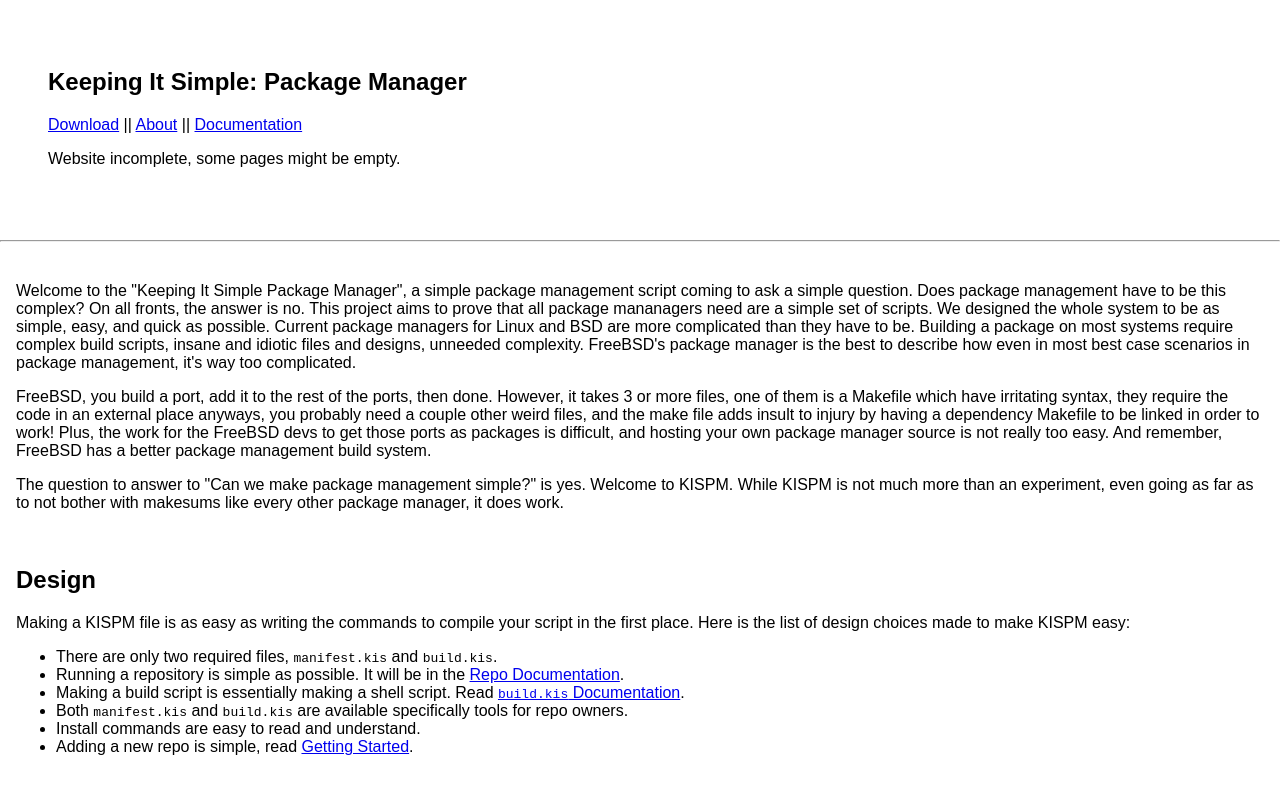
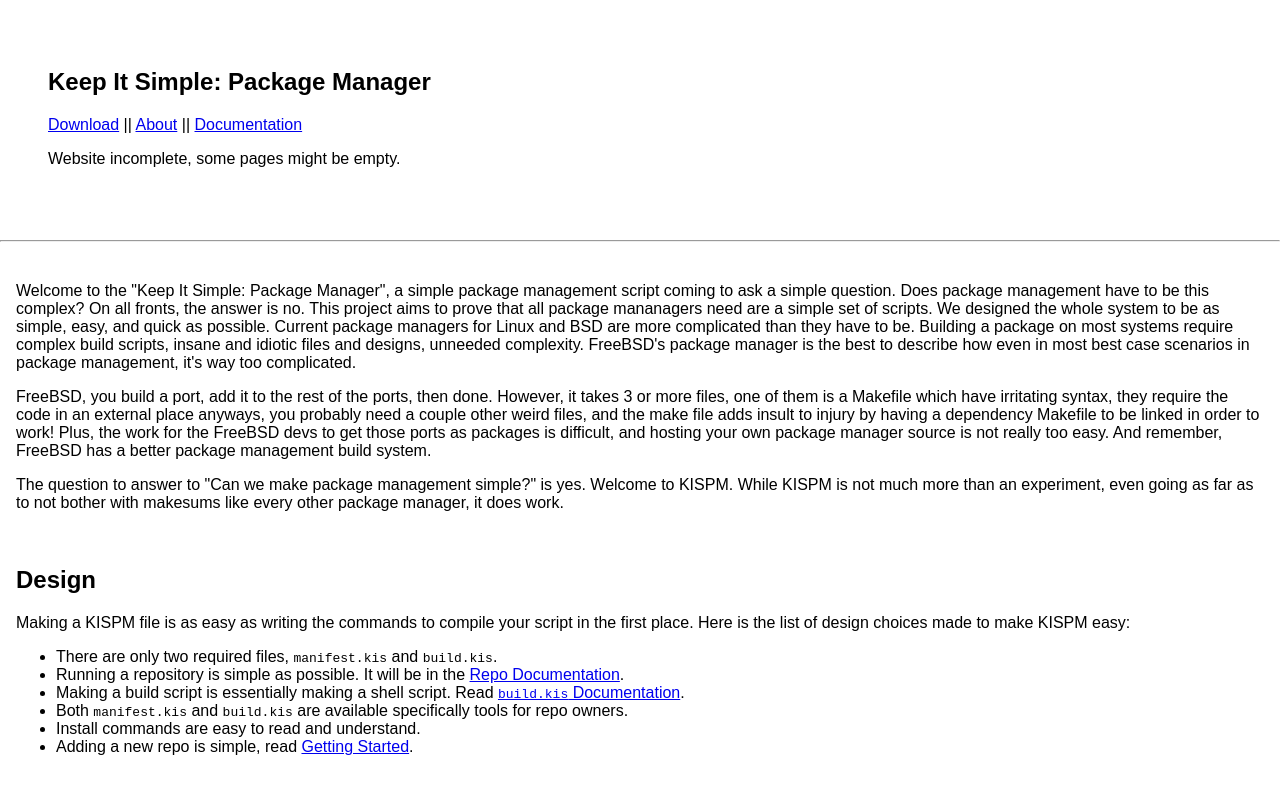
Before and after one commit to KISPM/kispm.github.io, a plain HTML site: page index.html in a window 1280 px wide. Shown: the top 800 px of the page. Drawn offline with Linux system fonts and the light colour scheme.

Commit message:
Website updates

```diff
--- a/index.html
+++ b/index.html
@@ -10,13 +10,13 @@
     </head>
     <body>
         <section class="top">
-            <h1>Keeping It Simple: Package Manager</h1>
+            <h1>Keep It Simple: Package Manager</h1>
             <p><a href="/download">Download</a> || <a href="/about">About</a> || <a href="/docs">Documentation</a></p>
             <p>Website incomplete, some pages might be empty.</p>
         </section>
         <hr>
         <section class="content">
-            <p>Welcome to the "Keeping It Simple Package Manager", a simple package management script coming to ask a simple question. Does package management have to be this complex? On all fronts, the answer is no. This project aims to prove that all package mananagers need are a simple set of scripts. We designed the whole system to be as simple, easy, and quick as possible. Current package managers for Linux and BSD are more complicated than they have to be. Building a package on most systems require complex build scripts, insane and idiotic files and designs, unneeded complexity. FreeBSD's package manager is the best to describe how even in most best case scenarios in package management, it's way too complicated.</p>
+            <p>Welcome to the "Keep It Simple: Package Manager", a simple package management script coming to ask a simple question. Does package management have to be this complex? On all fronts, the answer is no. This project aims to prove that all package mananagers need are a simple set of scripts. We designed the whole system to be as simple, easy, and quick as possible. Current package managers for Linux and BSD are more complicated than they have to be. Building a package on most systems require complex build scripts, insane and idiotic files and designs, unneeded complexity. FreeBSD's package manager is the best to describe how even in most best case scenarios in package management, it's way too complicated.</p>
             <p>FreeBSD, you build a port, add it to the rest of the ports, then done. However, it takes 3 or more files, one of them is a Makefile which have irritating syntax, they require the code in an external place anyways, you probably need a couple other weird files, and the make file adds insult to injury by having a dependency Makefile to be linked in order to work! Plus, the work for the FreeBSD devs to get those ports as packages is difficult, and hosting your own package manager source is not really too easy. And remember, FreeBSD has a better package management build system.</p>
             <p>The question to answer to "Can we make package management simple?" is yes. Welcome to KISPM. While KISPM is not much more than an experiment, even going as far as to not bother with makesums like every other package manager, it does work.</p>
             <br>
```
Also changed, not shown: ico.png.
